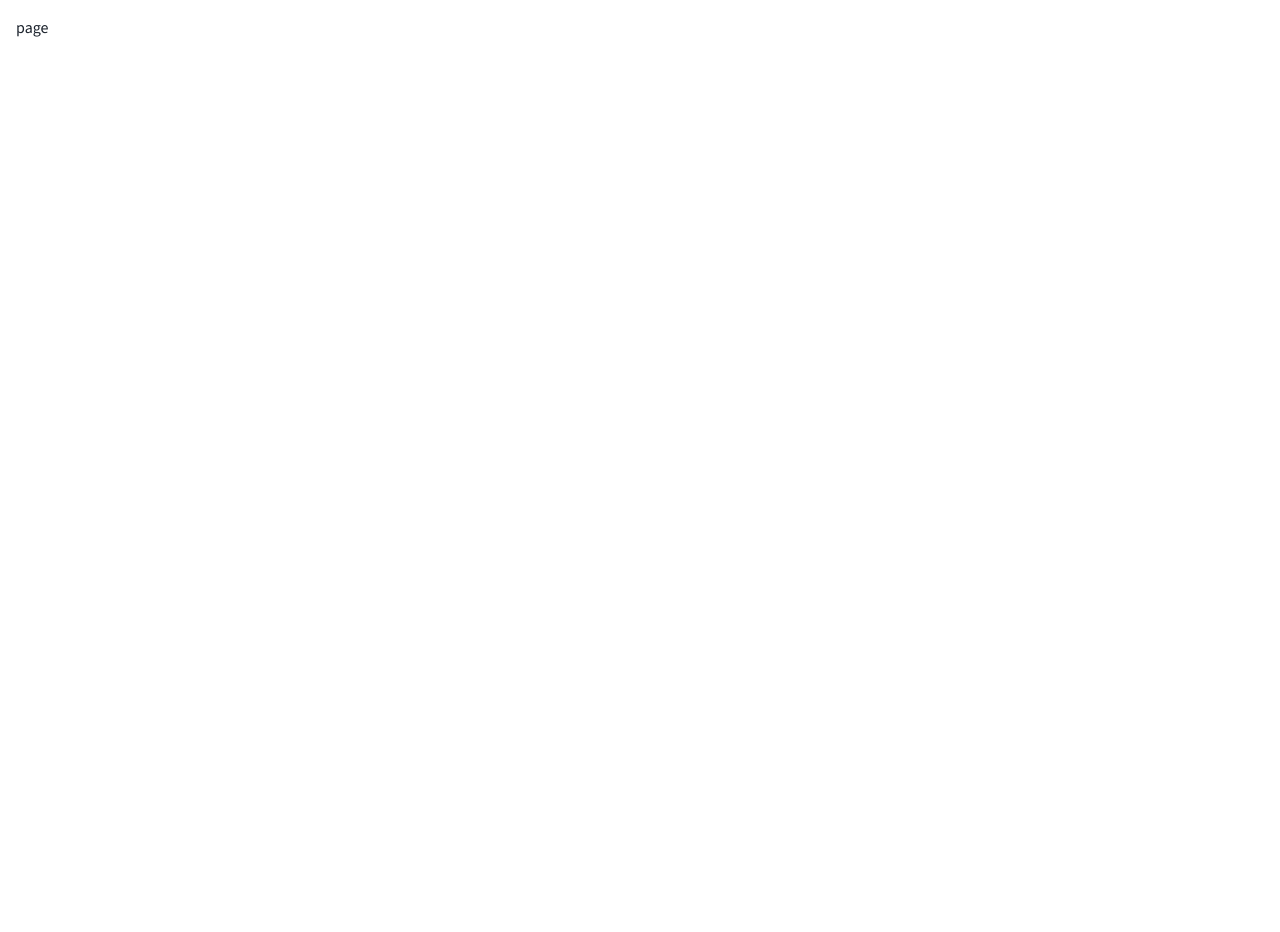
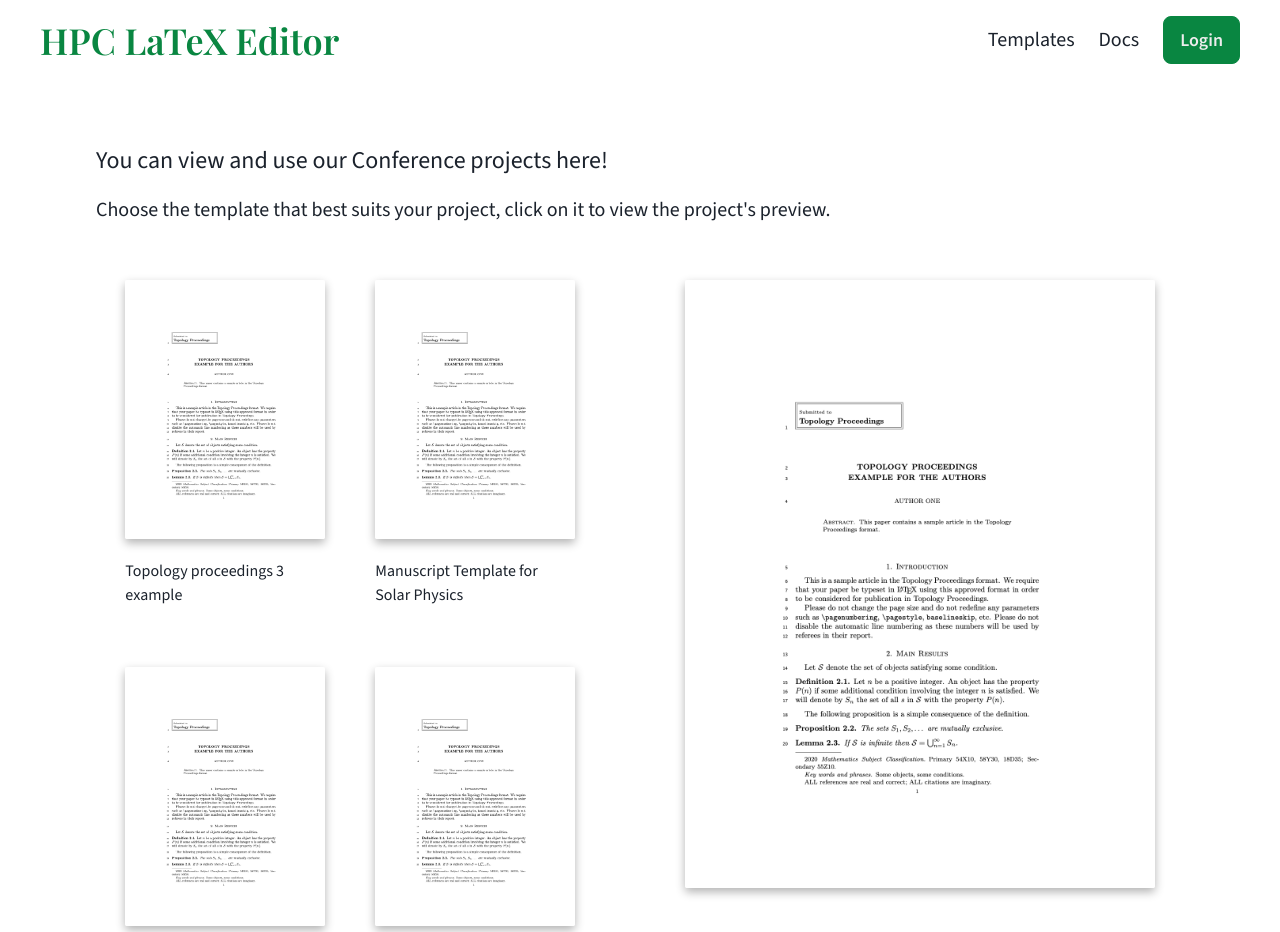
Before and after one commit to Afra-Khalaj/Overleaf-landing, a Next.js app: page /templates/conference in a window 1280 px wide. Shown: the top 932 px of the page. Before the commit the page ends 800 px from the top, so only its background shows below. Built offline with nearby package versions, Linux system fonts and the light colour scheme; a web font is replaced by a local one.

Commit message:
conference template page implementation

```diff
--- a/app/templates/conference/page.tsx
+++ b/app/templates/conference/page.tsx
@@ -1,9 +1,121 @@
-import React from 'react'
+import Header from "@/app/_components/Header/Header";
+import React from "react";
 
 const page = () => {
   return (
-    <div>page</div>
-  )
-}
+    <>
+      <Header />
+      <h1 className="font-body font-medium text-2xl text-neutral mt-10 ml-20">
+        You can view and use our Conference projects here!
+      </h1>
+      <p className="font-body font-medium text-xl text-base-400 mt-5 mb-14 ml-20">
+        Choose the template that best suits your project, click on it to view
+        the project's preview.
+      </p>
+      <div
+        style={{
+          display: "flex",
+          flexDirection: "row",
+          justifyContent: "space-evenly",
+        }}
+      >
+        <div
+          style={{
+            display: "grid",
+            gridTemplateColumns: "1.2fr 1.2fr", // Two equal columns
+            gridTemplateRows: "0fr 0fr", // Two rows (can be adjusted if needed)
+            gap: "50px",
+            justifyItems: "center", // Center items within their grid cells
+          }}
+        >
+          <div style={{ marginBottom: "10px" }}>
+            <img
+              src="/templates/Topology-Proceedings-Template.png"
+              alt="Thesis"
+              width="200px"
+              style={{
+                boxShadow: "0px 4px 10px rgba(0, 0, 0, 0.3)",
+                borderRadius: "2px",
+              }}
+            />
+            <h1
+              className="font-body font-medium text-l mt-5 text-neutral"
+              style={{ width: "200px" }}
+            >
+              Topology proceedings 3 example
+            </h1>
+          </div>
+          <div>
+            <img
+              src="/templates/Topology-Proceedings-Template.png"
+              alt="Thesis"
+              width="200px"
+              style={{
+                boxShadow: "0px 4px 10px rgba(0, 0, 0, 0.3)",
+                borderRadius: "2px",
+              }}
+            />
+            <h1
+              className="font-body font-medium text-l mt-5 text-neutral"
+              style={{ width: "200px" }}
+            >
+              Manuscript Template for Solar Physics
+            </h1>
+          </div>
+          <div>
+            <img
+              src="/templates/Topology-Proceedings-Template.png"
+              alt="Thesis"
+              width="200px"
+              style={{
+                boxShadow: "0px 4px 10px rgba(0, 0, 0, 0.3)",
+                borderRadius: "2px",
+              }}
+            />
+            <h1
+              className="font-body font-medium text-l mt-5 text-neutral"
+              style={{ width: "200px" }}
+            >
+              Cambridge Medium Template Class File
+            </h1>
+          </div>
+          <div>
+            <img
+              src="/templates/Topology-Proceedings-Template.png"
+              alt="Thesis"
+              width="200px"
+              style={{
+                boxShadow: "0px 4px 10px rgba(0, 0, 0, 0.3)",
+                borderRadius: "2px",
+              }}
+            />
+            <h1
+              className="font-body font-medium text-l mt-5 text-neutral"
+              style={{ width: "200px" }}
+            >
+              Nordic Machine Intelligence Template
+            </h1>
+          </div>
+        </div>
+        <div style={{ display: "flex", justifyContent: "flex-end" }}>
+          <div>
+            <img
+              src="/templates/Topology-Proceedings-Template.png"
+              alt="Thesis"
+              width="470px"
+              style={{
+                boxShadow: "0px 4px 10px rgba(0, 0, 0, 0.3)",
+                borderRadius: "2px",
+              }}
+            />
+            <h1 className="font-title font-medium text-4xl text-neutral my-10 mb-20">
+              Conference
+            </h1>
+          </div>
+        </div>
+      </div>
+    </>
+  );
+};
 
-export default page
+export default page;
```
